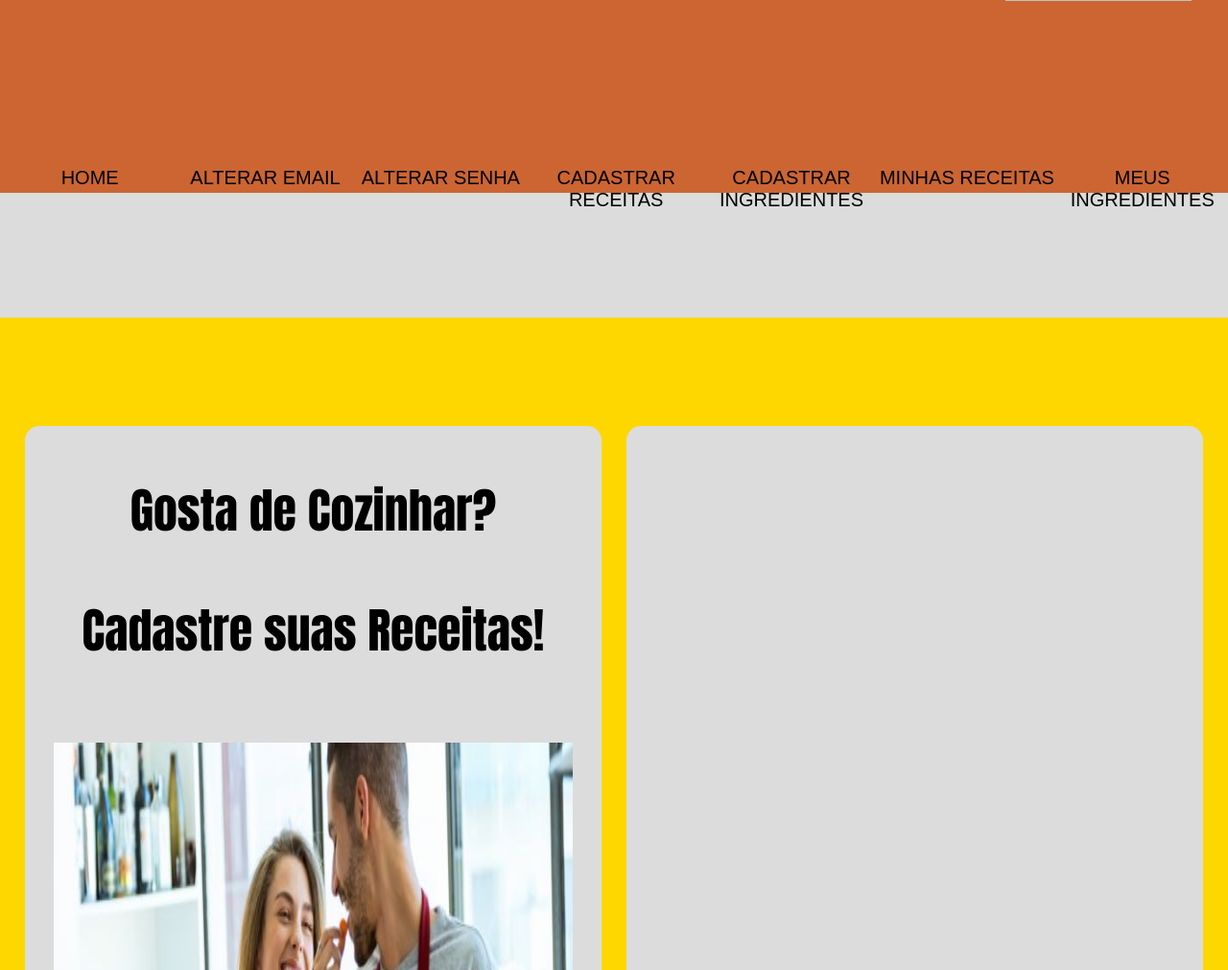
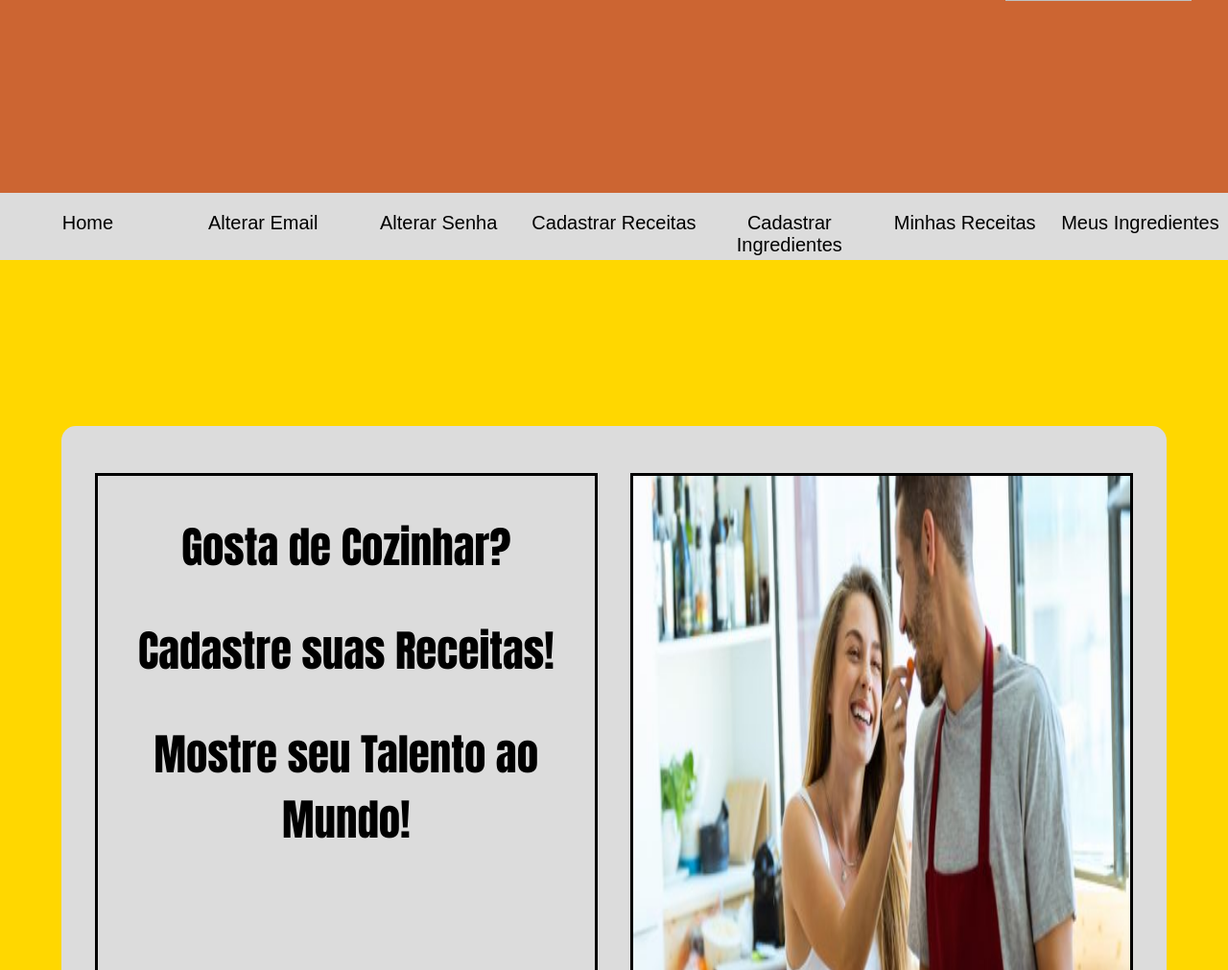
Before and after one commit to cp2-dc-info-projeto-final/bananinhas-receitas, a PHP site: page /usuarioPage.php in a window 1280 px wide. Shown: the part 609-1620 px from the top of the page at 96% size. Run offline with PHP 8.4, Linux system fonts and the light colour scheme.

Commit message:
userpage incompleto 2

```diff
--- a/logincadastro/userpage.css
+++ b/logincadastro/userpage.css
@@ -5,45 +5,53 @@
 		background-color: #FFD700;
 	}
 /* Ínicio do menu */
+
+@import url('https://fonts.googleapis.com/css?family=Raleway');
+
 	nav{
 		top: 50%;
 		width: 100%;
 		background-color: #DCDCDC;
-		font-family: 'Arial', 'Verdana', sans-serif;
-		height: 8%;
+		height: 70px;
 		position: absolute;
 		left: 0%;
 	}
 
 	nav ul{
+		margin: 0;
+        padding: 0;
 		width: 100%;
-		height: 100%;
+		height: 70px;
 		list-style: none;
-		position: relative;
+		position: absolute;
 		left: 0%;
-		top: -33%;
+		top: 0%;
 	}
 
 	.menu ul {
 		list-style: none;
 		position:absolute;
+		top: 0px;
+		left:
 	}
 	.menu li {
-			top: 0%;
             position: relative;
-			height: 100%;
-			text-align: center;
-			left: -2.95%;
+			height: 70px;
+			top: 0;
         }
 
 	.menu a {
+		padding-top: 20px;
 		display:block;
 		text-decoration: none;
 		text-align: center;
-		color: black;
-		height: 100%;
+		height: 70px;
 		width: 100%;
 		position: absolute;
+		font-size: 20px;
+		float: center;
+		font-family: 'Raleway', sans-serif;
+		color: black;
 	}
 	.menu ul ul {
 		visibility: hidden;
@@ -51,22 +59,19 @@
 
 	.menu ul li {
             float: left;
-			width: 14.285%;
+			width: 14.2857%;
         }
 
 	.menu ul li:hover a{
 		width: 100%;
-		height: 100%;
+		height: 50px;
 		position: absolute;
 		background-color: black;
 		color: orange;
 	}
 
 	.menu a{
-		font-size: 20px;
-		color: black;
-		float: center;
-		font-family: 'Arial', 'Verdana', sans-serif;
+
 	}
 /* Fim do menu*/
 
@@ -118,37 +123,45 @@
 
 /* Ínicio do corpo*/
 
-	#div1 {
-		top: 65%;
-		height: 130%;
-		width: 47%;
-		background-color: #DCDCDC;
+.divbx{
+	top: 65%;
+	height: 60%;
+	background-color: #DCDCDC;
+	width: 90%;
+	left: 5%;
+	position: absolute;
+	border-radius: 15px;
+}
+
+	.divbx #div1 {
+		top: 5%;
+		width: 45%;
+		left: 3%;
 		position: absolute;
-		left: 2%;
-		border-radius: 15px;
+		bottom: 5%;
+		border: 3px solid black;
+
 	}
 
-	#div2 {
-		top: 65%;
-		height: 130%;
-		width: 47%;
-		background-color: #DCDCDC;
+	.divbx #div2 {
+		top: 5%;
+		width: 45%;
+		right: 3%;
 		position: absolute;
-		right: 2%;
-		border-radius: 15px;
+		bottom: 5%;
+		border: 3px solid black;
 	}
 
-	#ft1{
-		height: 40%;
-		max-height: 40%;
-		width: 90%;
-		max-width: 90%;
-		margin: 5%;
+	.divbx #ft1{
+		height: 100%;
+		width: 100%;
 	}
 
 	.bof{
+		margin: auto;
+		padding-top: 40px;
 		color: black;
-		font-size: 50px;
+		font-size: 45px;
 		font-family: 'impact', 'Verdana', sans-serif;
 		text-align: center;
 		max-width: 100%;
--- a/logincadastro/usuarioPage.php
+++ b/logincadastro/usuarioPage.php
@@ -20,27 +20,40 @@
 
 	<nav class="menu">
 		<ul>
-			<li><a href="">HOME</a></li>
-			<li><a href="email.php">ALTERAR EMAIL</a></li>
-			<li><a href="senha.php">ALTERAR SENHA</a></li>
-			<li><a href="">CADASTRAR RECEITAS</a></li>
-			<li><a href="">CADASTRAR INGREDIENTES</a></li>
-			<li><a href="">MINHAS RECEITAS</a></li>
-			<li><a href="">MEUS INGREDIENTES</a></li>
+			<li><a href="">Home</a></li>
+			<li><a href="email.php">Alterar Email</a></li>
+			<li><a href="senha.php">Alterar Senha</a></li>
+			<li><a href="">Cadastrar Receitas</a></li>
+			<li><a href="">Cadastrar Ingredientes</a></li>
+			<li><a href="">Minhas Receitas</a></li>
+			<li><a href="">Meus Ingredientes</a></li>
 		</ul>
 	</nav>
 
-	<div id="div1"><a src="hh.php">
+<div class="divbx"><a src="hh.php">
+	<a src="hh.php">
+	<div id="div1">
 		<p class="bof">Gosta de Cozinhar?</p>
 		<p class="bof">Cadastre suas Receitas!</p>
-		<img id="ft1" src="Imagens\cozinhaimg.jpg" />
-		<p class="bof">Mostre seu Talento ao Mundo!</p></a>
+		<p class="bof">Mostre seu Talento ao Mundo!</p>
 	</div>
+	</a>
+
+	<a src="hh.php">
+	<div id="div2">
+		<a href="senha.php" ><img id="ft1" src="Imagens\cozinhaimg.jpg" /></a>
+	</div>
+	</a>
+
 
 	<div id="div2">
 		<p class="bof"></p>
 		<img src="" />
-	</div>
+	</div></a>
+</div>
+
+
+
 
 </body>
 
```
